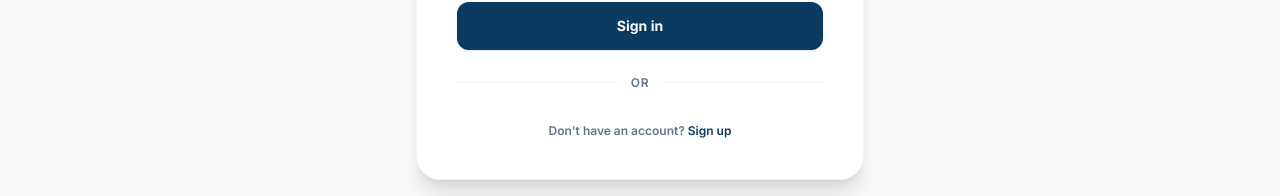
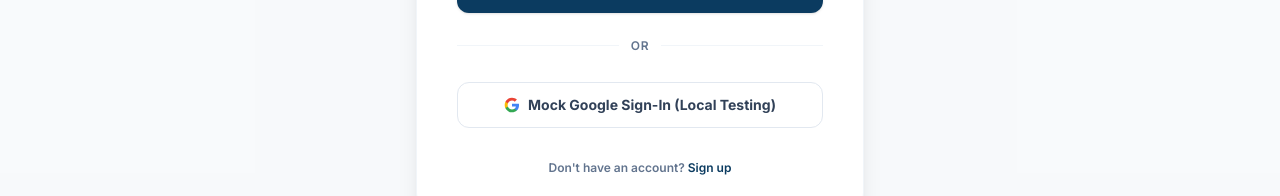
Before and after one commit to Akshat622/kursath, a React (Vite) app in the folder frontend/: page /login in a window 1280 px wide. Shown: the part 590-786 px from the top of the page. Built offline with nearby package versions, Linux system fonts and the light colour scheme; no server answers.

Commit message:
feat: add mock Google login button always visible in development for local testing

```diff
--- a/frontend/src/pages/Login.jsx
+++ b/frontend/src/pages/Login.jsx
@@ -249,9 +249,11 @@ export default function Login() {
             </div>
 
             {/* Google sign-in */}
-            {googleClientId ? (
-              <div id="google-signin-btn" className="w-full flex justify-center my-2"></div>
-            ) : (
+            <div className="space-y-3">
+              {googleClientId && (
+                <div id="google-signin-btn" className="w-full flex justify-center"></div>
+              )}
+
               <button
                 type="button"
                 onClick={async () => {
@@ -259,7 +261,7 @@ export default function Login() {
                     isHi
                       ? 'गूगल के साथ लॉगिन/लिंक करने के लिए ईमेल दर्ज करें (स्थानीय परीक्षण):'
                       : 'Enter email to link/login with Google (Local Testing Mock):',
-                    'info@kursathfoundation.org'
+                    'student@example.com'
                   );
                   if (email) {
                     const success = await loginWithGoogle(null, true, email);
@@ -276,9 +278,9 @@ export default function Login() {
                   <path d="M5.84 14.09c-.22-.66-.35-1.36-.35-2.09s.13-1.43.35-2.09V7.06H2.18C1.43 8.55 1 10.22 1 12s.43 3.45 1.18 4.94l2.85-2.22.81-.63z" fill="#FBBC05"/>
                   <path d="M12 5.38c1.62 0 3.06.56 4.21 1.64l3.15-3.15C17.45 2.09 14.97 1 12 1 7.7 1 3.99 3.47 2.18 7.06l3.66 2.84c.87-2.6 3.3-4.53 6.16-4.53z" fill="#EA4335"/>
                 </svg>
-                <span>{t('login.google')}</span>
+                <span>{isHi ? 'मॉक गूगल साइन-इन (परीक्षण)' : 'Mock Google Sign-In (Local Testing)'}</span>
               </button>
-            )}
+            </div>
 
             <div className="text-center text-xs text-slate-500 font-semibold mt-4">
               {t('login.noaccount')} <span className="text-brand-navy hover:underline cursor-pointer" onClick={() => alert('Default admin setup is configured. Use username: info@kursathfoundation.org, password: kursath@2000')}>{t('login.signup')}</span>
```
